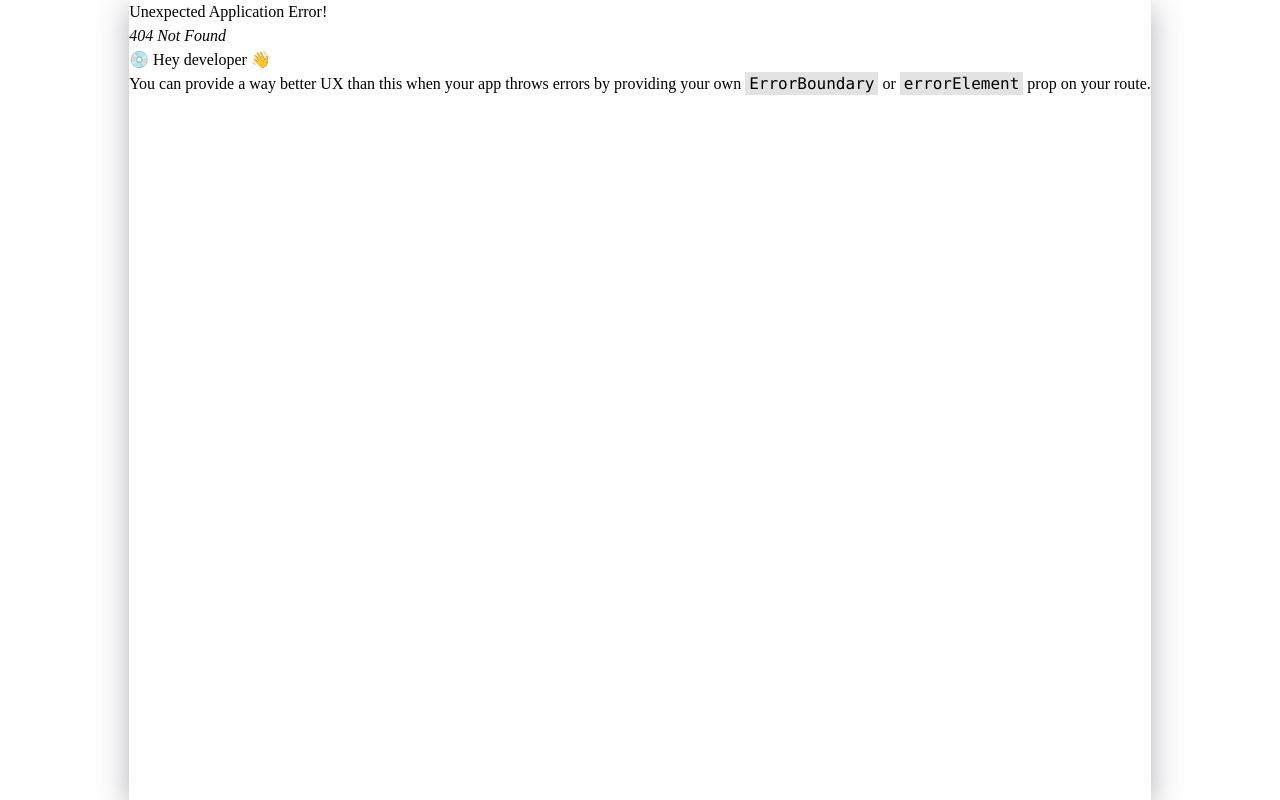
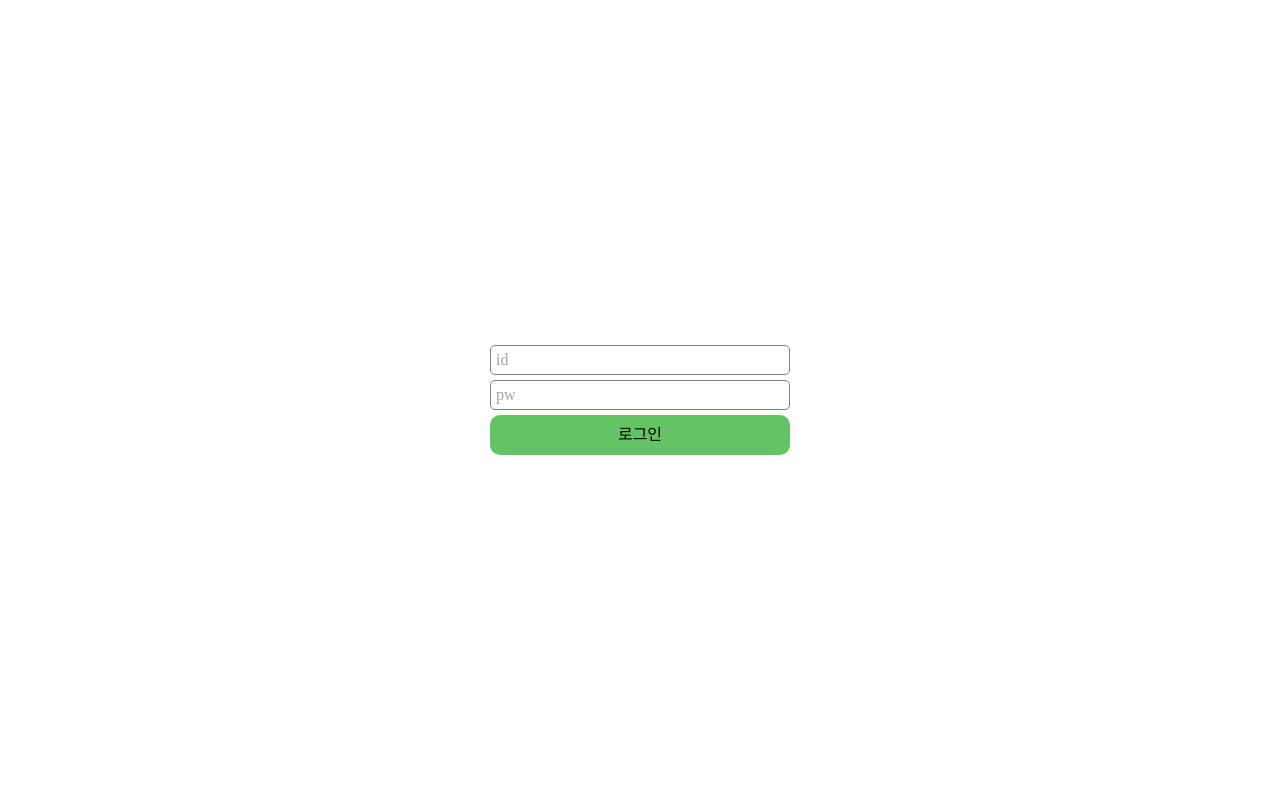
Before and after one commit to Inha-NetZero-IsangIha/IsangIha_Front, a React (Create React App) app: page /login in a window 1280 px wide. Before the commit this address had no page. Built offline with nearby package versions, Linux system fonts and the light colour scheme.

Commit message:
feat: init login page

```diff
--- a/src/assets/css/admin.css
+++ b/src/assets/css/admin.css
@@ -1,5 +1,10 @@
 #root {
     width: 100vw;
+}
+
+.full-screen {
+    width: 100vw;
+    height: 100vh;
 }
 
 .center-sender {
@@ -11,6 +16,11 @@
 .direction-row {
     display: flex;
     flex-direction: row;
+}
+
+.direction-column {
+    display: flex;
+    flex-direction: column;
 }
 
 .header-wrapper {
@@ -29,6 +39,27 @@
     display: flex;
     flex-direction: column;
     flex: 1;
+}
+
+.login-box {
+    width: 300px;
+    gap: 5px;
+}
+
+.login-input {
+    width: 100%;
+    height: 30px;
+    border: 1px solid gray;
+    border-radius: 5px;
+    padding-left: 5px;
+}
+
+.login-button {
+    background-color: rgb(100, 195, 100);
+    width: 100%;
+    height: 40px;
+    padding: 10px;
+    border-radius: 10px;
 }
 
 .main {
--- /dev/null
+++ b/src/page/admin/Login.jsx
@@ -0,0 +1,17 @@
+import {useEffect} from 'react'
+import {Link} from 'react-router-dom'
+import '../../assets/css/admin.css'
+
+function Login() {
+    return (
+        <section className="full-screen center-sender">
+            <div className="login-box center-sender direction-column">
+                <input type="text" className="login-input" placeholder="id" />
+                <input type="password" className="login-input" placeholder="pw" />
+                <Link to="/admin" className="login-button center-sender">로그인</Link>
+            </div>
+        </section>
+    )
+}
+
+export default Login
--- a/src/router/index.js
+++ b/src/router/index.js
@@ -7,6 +7,7 @@ const Intro = lazy(() => import("../page/intro"))
 const Authority = lazy(() => import("../page/authority"))
 const User = lazy(() => import("../page/user"))
 // Admin
+const Login = lazy(() => import("../page/admin/Login.jsx"))
 const Admin = lazy(() => import("../page/admin/Admin.jsx"))
 
 
@@ -39,6 +40,14 @@ const router = createBrowserRouter([
         ),
       },
       {
+        path: "/login",
+        element: (
+          <Suspense fallback={<Loading />}>
+            <Login />
+          </Suspense>
+        ),
+      },
+      {
         path: "/admin",
         element: (
           <Suspense fallback={<Loading />}>
```
